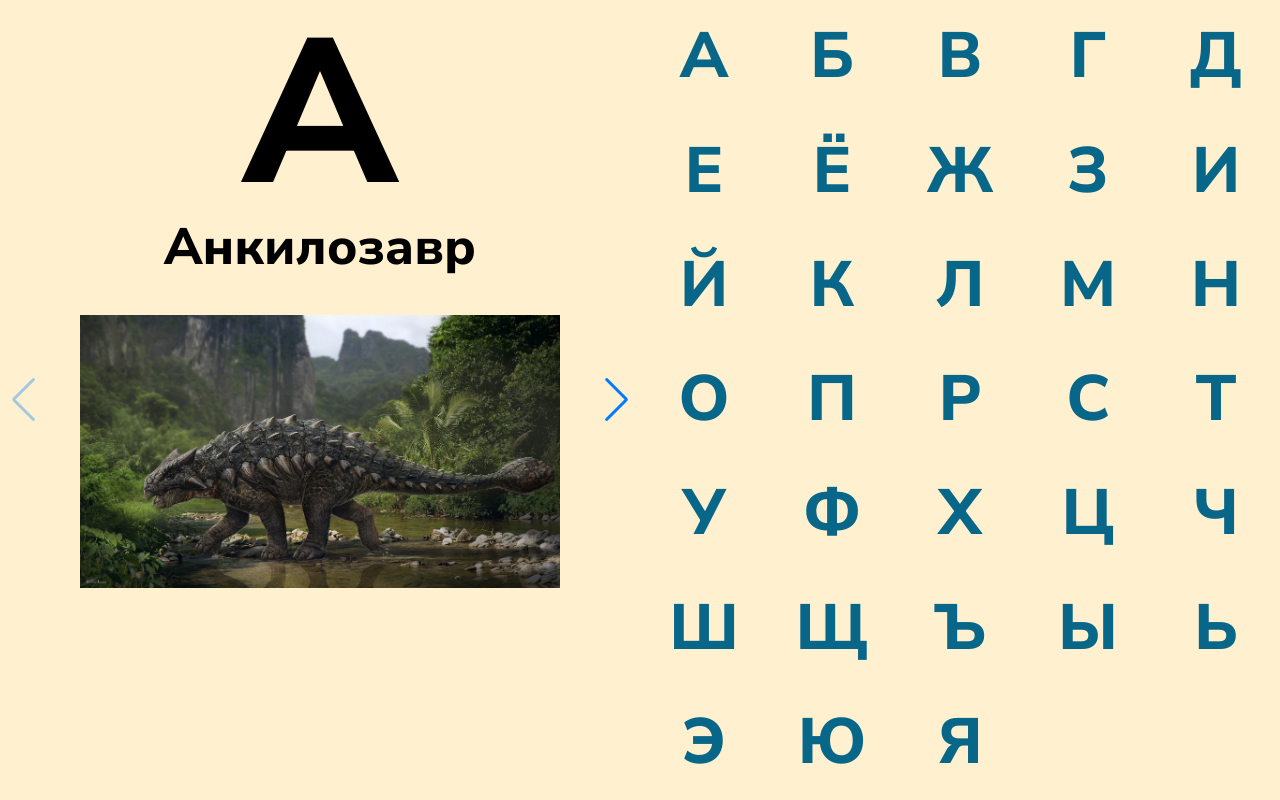
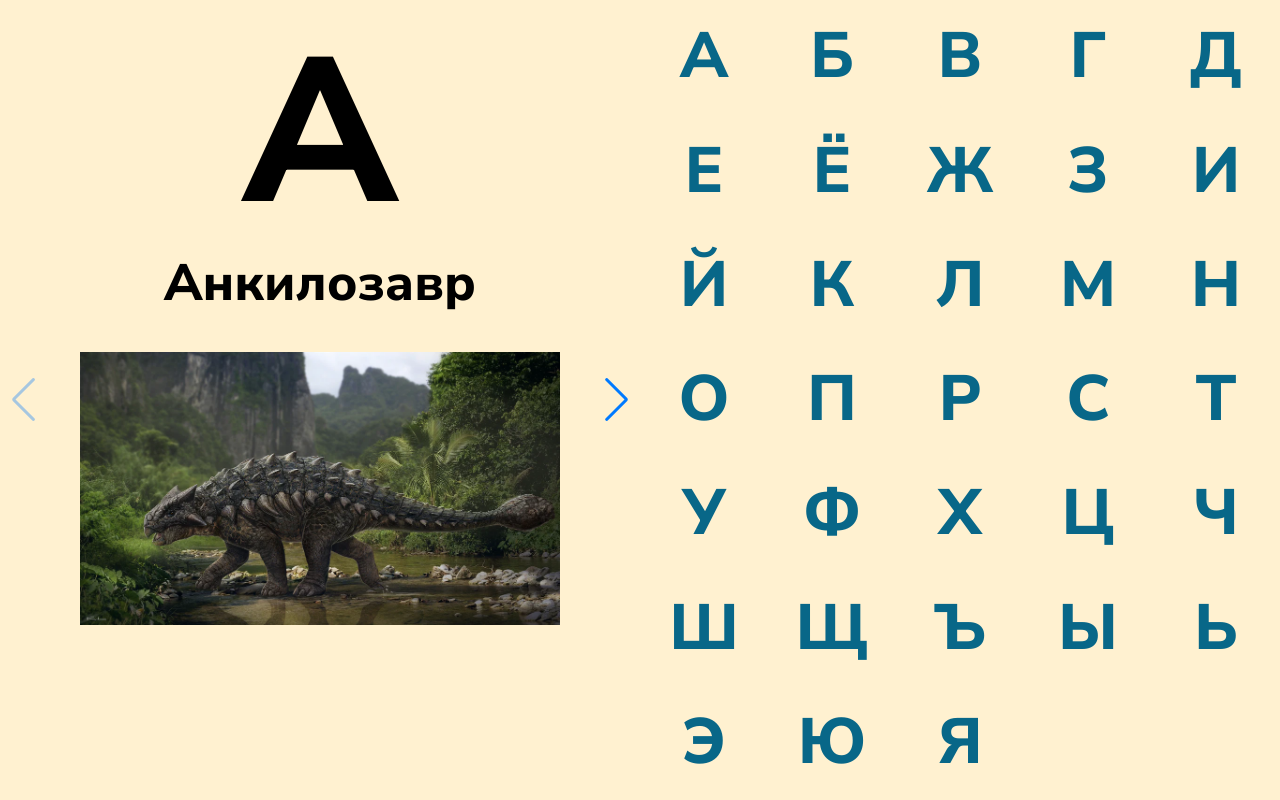
Before and after one commit to skycrazyk/alphabet, a React (Create React App) app: page / in a window 1280 px wide. Built offline with nearby package versions, Linux system fonts and the light colour scheme.

Commit message:
исправлен line height

```diff
--- a/src/components/Study/Preview/Slide/Slide.module.css
+++ b/src/components/Study/Preview/Slide/Slide.module.css
@@ -6,7 +6,7 @@
 .upper {
     font-family: 'Nunito Sans', sans-serif;
     font-size: 16vw;
-    line-height: 1;
+    line-height: 1.18;
     text-align: center;
 }
 
```
